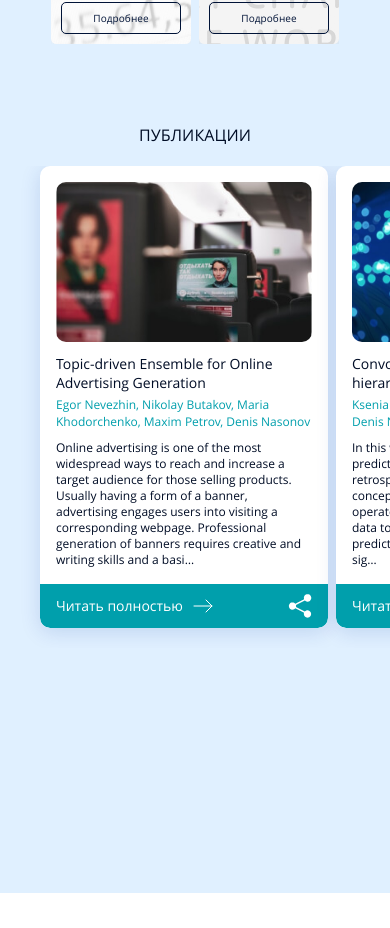
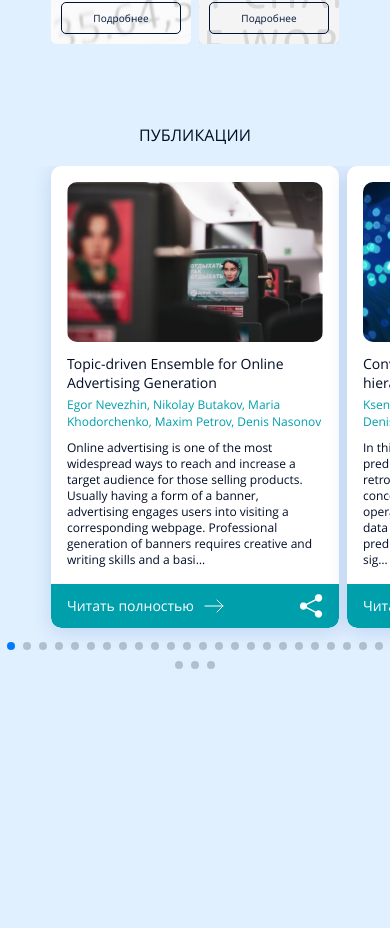
Before and after one commit to frontame/itmo-react, a React (Create React App) app: page / in a window 390 px wide. Shown: the part 1000-1928 px from the top of the page. Before the commit the page ends 1893 px from the top, so only its background shows below. Built offline with nearby package versions, Linux system fonts and the light colour scheme.

Commit message:
refact: delete not needed components for swiper in mobile screen resolution

```diff
--- a/src/components/Publication/styles.jsx
+++ b/src/components/Publication/styles.jsx
@@ -11,7 +11,7 @@ export const ImageContainer = styled.div`
   transition: all 0.3s ease-in-out;
   overflow: hidden;
 
-  @media (max-width: 1280px) {
+  @media (max-width: 1230px) {
     width: 291px;
     height: 158px;
   }
@@ -41,7 +41,7 @@ export const Links = styled.div`
   bottom: -70px;
   transition: all 0.3s ease-in-out;
 
-  @media (max-width: 1280px) {
+  @media (max-width: 1230px) {
     height: 60px;
     padding-top: 15px;
     padding-bottom: 15px;
@@ -68,24 +68,32 @@ export const Container = styled.div`
   position: relative;
   overflow: hidden;
 
-  @media (max-width: 1280px) {
-    width: 330px;
-    height: 515px;
-    margin-bottom: 42px;
-  }
-
-  @media (max-width: 480px) {
-    width: 288px;
-    height: 462px;
-    margin-bottom: 20px;
-  }
-
   &:hover ${ImageContainer} {
     height: 158px;
   }
 
   &:hover ${Links} {
     bottom: 0;
+  }
+
+  @media (max-width: 1230px) {
+    width: 330px;
+    height: 515px;
+    margin-bottom: 42px;
+
+    &:hover ${Links} {
+      bottom: unset;
+    }
+  }
+
+  @media (max-width: 480px) {
+    width: 288px;
+    height: 462px;
+    margin-bottom: 55px;
+
+    &:hover ${ImageContainer} {
+      height: 160px;
+    }
   }
 `;
 
@@ -102,7 +110,7 @@ export const Information = styled.div`
   min-height: 305px;
   box-sizing: border-box;
 
-  @media (max-width: 1280px) {
+  @media (max-width: 1230px) {
     padding-bottom: 10px;
     height: 277px;
     min-height: unset;
@@ -143,7 +151,7 @@ export const Authors = styled.p`
   -webkit-line-clamp: 2;
   -webkit-box-orient: vertical;
 
-  @media (max-width: 1280px) {
+  @media (max-width: 1230px) {
     margin-bottom: 12px;
   }
 
--- a/src/components/Publications/index.jsx
+++ b/src/components/Publications/index.jsx
@@ -1,24 +1,18 @@
-import { useCallback, useEffect, useRef, useState } from 'react';
+/* eslint-disable react/jsx-curly-brace-presence */
+import { useCallback, useRef } from 'react';
 import { Swiper, SwiperSlide } from 'swiper/react';
 import { Pagination } from 'swiper';
 import 'swiper/css';
 import 'swiper/css/pagination';
-import {
-  Section,
-  Container,
-  Title,
-  ScrollContainer,
-  ScrollList,
-} from './styles';
+import { Section, Container, Title } from './styles';
 import store from '../../store/store';
 import SwipeButton from '../Ui/SwipeButton';
 import HideSwiperButton from '../HideSwiperButton';
 import Publication from '../Publication';
+import './styles.css';
 
 const Publications = () => {
   const { data } = store.publications;
-
-  const [swiperEnabled, setSwiperEnabled] = useState(true);
 
   const prevButtonRef = useRef(null);
   const nextButtonRef = useRef(null);
@@ -31,20 +25,12 @@ const Publications = () => {
     nextButtonRef.current.click();
   }, [nextButtonRef]);
 
-  useEffect(() => {
-    const screenWidth = document.documentElement.clientWidth;
-
-    if (screenWidth < 1280) setSwiperEnabled(false);
-  }, []);
-
   return (
     <Section>
       <Container>
         <Title>Публикации</Title>
-
-        {swiperEnabled > 0 ? (
+        {
           <>
-            {/* Desktop version with swiperjs */}
             <SwipeButton
               design="light"
               direction="prev"
@@ -56,10 +42,22 @@ const Publications = () => {
               onClick={handleNextClick}
             />
             <Swiper
-              spaceBetween={30}
-              slidesPerView={3}
-              pagination
+              pagination={{
+                clickable: true,
+              }}
+              breakpoints={{
+                768: {
+                  centeredSlides: false,
+                  spaceBetween: 30,
+                },
+                320: {
+                  centeredSlides: true,
+                  spaceBetween: 8,
+                  slidesPerView: 'auto',
+                },
+              }}
               modules={[Pagination]}
+              className="mySwiper"
             >
               <HideSwiperButton direction="prev" refProp={prevButtonRef} />
               <HideSwiperButton direction="next" refProp={nextButtonRef} />
@@ -72,16 +70,7 @@ const Publications = () => {
               })}
             </Swiper>
           </>
-        ) : (
-          <ScrollContainer>
-            {/* Tablet and mobile version without swiperjs */}
-            <ScrollList>
-              {data.map((publication) => {
-                return <Publication data={publication} key={publication.uid} />;
-              })}
-            </ScrollList>
-          </ScrollContainer>
-        )}
+        }
       </Container>
     </Section>
   );
--- /dev/null
+++ b/src/components/Publications/styles.css
@@ -0,0 +1,15 @@
+.swiper-slide {
+  max-width: 348px;
+}
+
+@media (max-width: 1230px) {
+  .swiper-slide {
+    max-width: 330px;
+  }
+}
+
+@media (max-width: 480px) {
+  .swiper-slide {
+    max-width: 288px;
+  }
+}
--- a/src/components/Publications/styles.jsx
+++ b/src/components/Publications/styles.jsx
@@ -6,7 +6,7 @@ export const Section = styled.section`
   }};
   padding: 80px 0 370px;
 
-  @media (max-width: 1280px) {
+  @media (max-width: 1230px) {
     padding-top: 60px;
     padding-bottom: 290px;
   }
@@ -34,7 +34,7 @@ export const Title = styled.h2`
   margin: 0 0 30px;
   text-align: center;
 
-  @media (max-width: 1280px) {
+  @media (max-width: 1230px) {
     font: var(--header-24);
     margin-bottom: 40px;
   }
@@ -44,20 +44,3 @@ export const Title = styled.h2`
     margin-bottom: 20px;
   }
 `;
-
-export const ScrollContainer = styled.div`
-  overflow-x: auto;
-  overflow-y: hidden;
-`;
-
-export const ScrollList = styled.ul`
-  list-style: none;
-  margin: 0;
-  display: inline-grid;
-  column-gap: 30px;
-  grid-auto-flow: column;
-
-  @media (max-width: 480px) {
-    column-gap: 8px;
-  }
-`;
```
